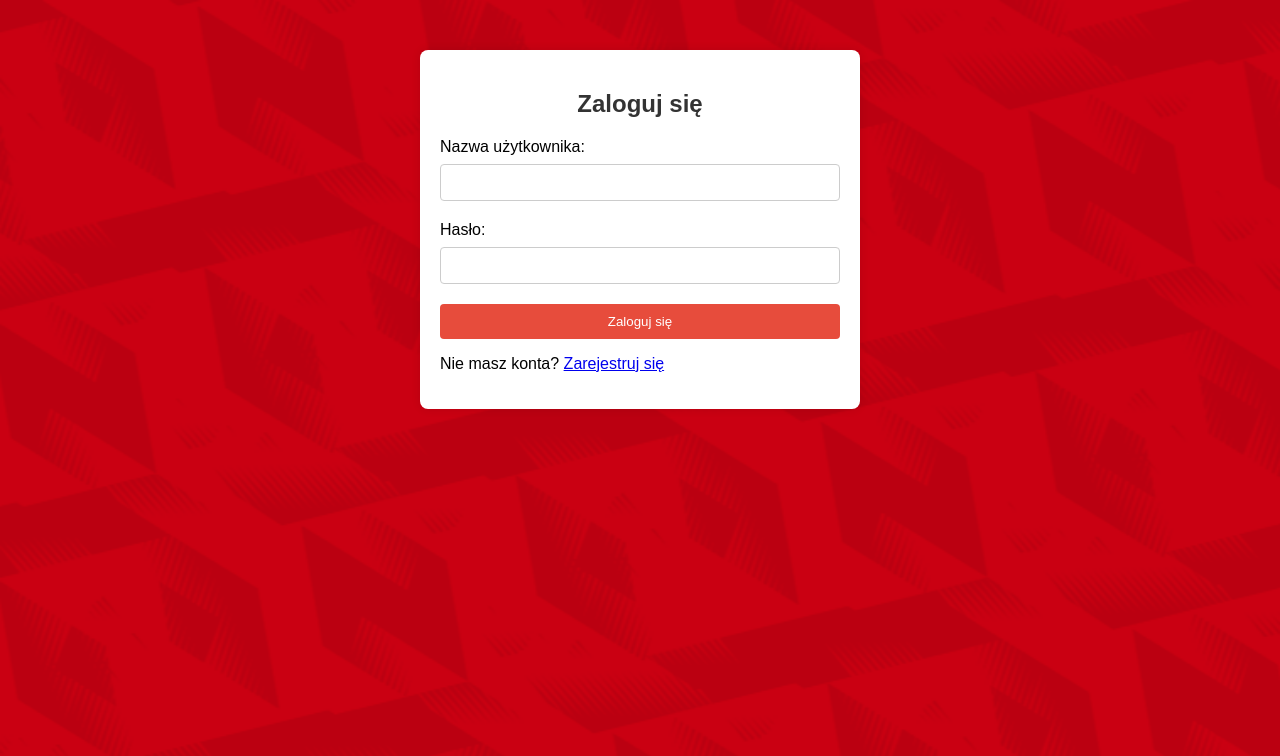
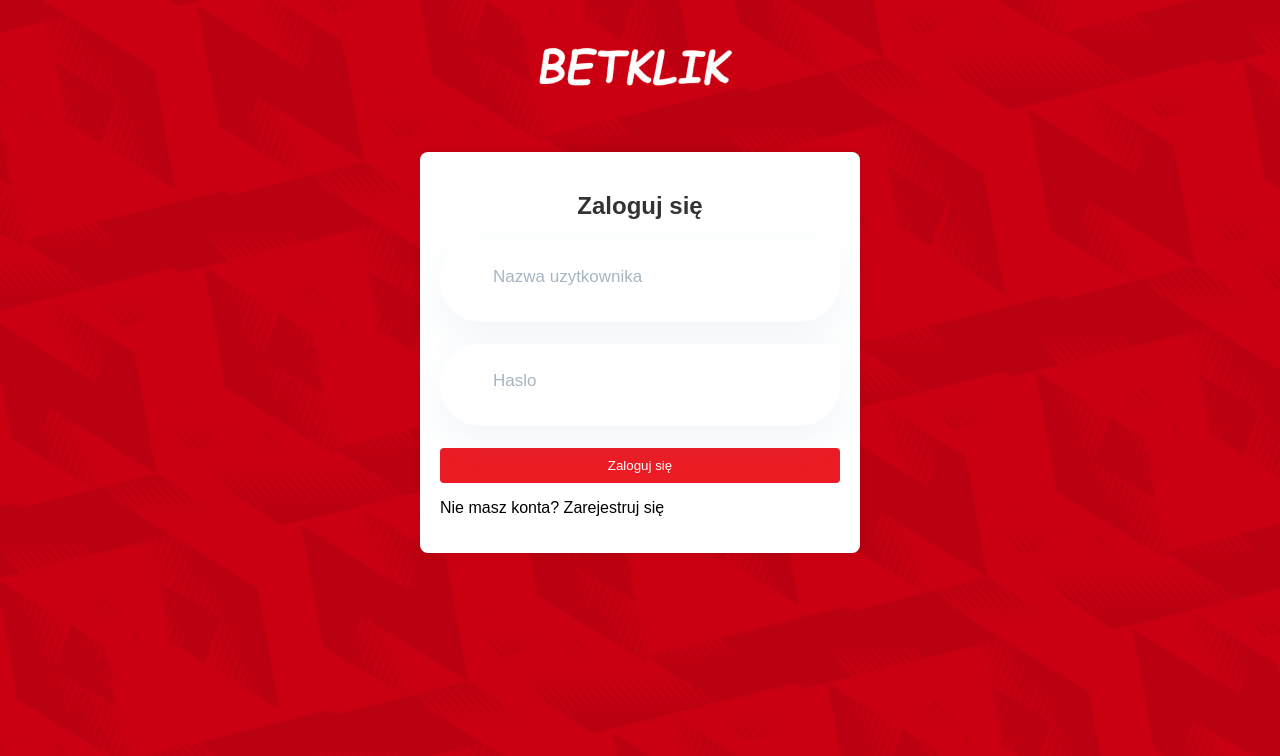
Before and after one commit to kacpeerchief/betklik, a PHP site: page /login.html in a window 1280 px wide. Shown: the top 756 px of the page. Run offline with PHP 8.4, Linux system fonts and the light colour scheme; some web fonts are replaced.

Commit message:
Zmiany 07.04.2024: -zmiana tła na obraz -zmieniono system kursów -wprowadzono zmiany w arkuszu styli

```diff
--- a/css/loginstyle.css
+++ b/css/loginstyle.css
@@ -45,7 +45,7 @@ input {
 }
 
 button {
-    background-color: #e74c3c;
+    background-color: #ec1c24;
     color: #fff;
     padding: 10px 15px;
     border: none;
@@ -54,10 +54,114 @@ button {
 }
 
 button:hover {
-    background-color: #45a049;
+    background-color: #CC0000;
 }
 
 .error-message {
     color: #ff0000;
     margin-top: 10px;
 }
+*:focus {
+    outline: none;
+  }
+
+
+  .input-group {
+    display: block;
+    width: 441px;
+    max-width: 100%;
+    height: 82px;
+    border: 0;
+    background-color: #ffffff;
+    border-bottom-left-radius: 41px;
+    border-bottom-right-radius: 41px;
+    border-top-left-radius: 41px;
+    border-top-right-radius: 0;
+    box-shadow: 0 17px 40px 0 rgba(75, 128, 182, 0.07);
+    margin-bottom: 22px;
+    position: relative;
+    font-size: 17px;
+    color: #a7b4c1;
+    transition: opacity 0.2s ease-in-out, filter 0.2s ease-in-out,
+      box-shadow 0.1s ease-in-out;
+  }
+
+  .input-group:hover {
+    box-shadow: 0 14px 44px 0 rgba(0, 0, 0, 0.077);
+  }
+
+  .input-group input {
+    position: absolute;
+    border: 0;
+    box-shadow: none;
+    background-color: rgba(255, 255, 255, 0);
+    top: 0;
+    height: 65px;
+    width: 100%;
+    padding: 0 53px;
+    box-sizing: border-box;
+    z-index: 3;
+    display: block;
+    color: black;
+    font-size: 17px;
+    font-family: "Oxygen", sans-serif;
+    transition: top 0.1s ease-in-out;
+  }
+
+  .input-group input::placeholder {
+    color: rgba(0, 0, 0, 0);
+  }
+
+  .input-group input:focus,
+  .input-group input:not(:placeholder-shown) {
+    top: 17px;
+  }
+
+  .input-group label {
+    position: absolute;
+    border: 0;
+    top: 0;
+    left: 0;
+    right: 0;
+    bottom: 0;
+    z-index: 2;
+    display: flex;
+    align-items: center;
+    padding: 0 53px;
+    box-sizing: border-box;
+    transition: all 0.1s ease-in-out;
+    cursor: text;
+  }
+
+  .input-group input:focus + label,
+  .input-group input:not(:placeholder-shown) + label {
+    bottom: 20px;
+    font-size: 13px;
+    opacity: 0.7;
+  }
+  a.button {
+    position: relative;
+    color: #000;
+    text-decoration: none;
+  }
+
+  a:hover {
+    color: #000000;
+  }
+
+  a::before {
+    content: "";
+    position: absolute;
+    display: block;
+    width: 100%;
+    height: 2px;
+    bottom: 0;
+    left: 0;
+    background-color: #ec1c24;
+    transform: scaleX(0);
+    transition: transform 0.3s ease;
+  }
+
+  a:hover::before {
+    transform: scaleX(1);
+  }
--- a/css/profilestyle.css
+++ b/css/profilestyle.css
@@ -4,6 +4,9 @@ body {
     background-color: #f2f2f2;
     margin: 0;
     padding: 0;
+    background-image: url('/esz/background1.png');
+    background-size: cover;
+    background-repeat: no-repeat;
 }
 
 .container {
@@ -150,6 +153,7 @@ header {
     position: fixed;
     top: 0;
     left: 0;
+    z-index: 1000;
 }
 nav ul {
     list-style: none;
--- a/login.html
+++ b/login.html
@@ -11,17 +11,25 @@
         <link rel="stylesheet" href="css/loginstyle.css">
     </head>
     <body>
+        <div style="text-align: center; margin-top: 30px;">
+            <img src="obrazy/betklikremoved.png" alt="Logo" style="width: 260px;" />
+          </div>
+
         <div id="login">
             <h2>Zaloguj się</h2>
             <form id="loginForm" action="" method="post">
-                <label for="username">Nazwa użytkownika:</label>
-                <input id="username" type="text" name="username" required />
-
-                <label for="password">Hasło:</label>
-                <input id="password" type="password" name="password" required />
+                <div class="input-group">
+                    <input class="form-control" type="text" name="username" id="username" required="required" placeholder="Ihr Name">
+                    <label for="username">Nazwa uzytkownika</label>
+                  </div>
+                    <div class="input-group">
+                    <input class="form-control" id="password" type="password" name="password" required="required" placeholder="Ihr Name">
+                    <label for="password">Haslo</label>
+                  </div>
 
                 <button type="submit">Zaloguj się</button>
-                <p>Nie masz konta? <a href="register.html">Zarejestruj się</a></p>
+                <p>Nie masz konta? <a href="register.html" class="button">Zarejestruj się</a></p>
+
             </form>
             <script>
                 document.getElementById("loginForm").addEventListener("submit", function (event) {
--- a/wazne.txt
+++ b/wazne.txt
@@ -1,6 +1,7 @@
 Walidacja w php
 Potem jak api zwraca jakieś błędy walidacyjne to wyświetlasz je na stronie w js
-
+Zrobic ze nie mozna obstawic po zakonczeniu zakladu
+Zmienic css/tło
 https://codepen.io/suleymantekin/pen/pmGERq
 https://codepen.io/Liombe/pen/rNVdqJz
 https://getcssscan.com/css-buttons-examples
```
Also changed, not shown: api/User.php (+79 -41 lines), css/admin.css (+9 -1 lines), css/indexstyle.css (+35 -8 lines), css/registerstyle.css (+106 -2 lines), index.html (+9 -6 lines), register.html (+9 -6 lines), background1.png, backgroundyellow.png (added), obrazy/betklikremoved.png (added).
